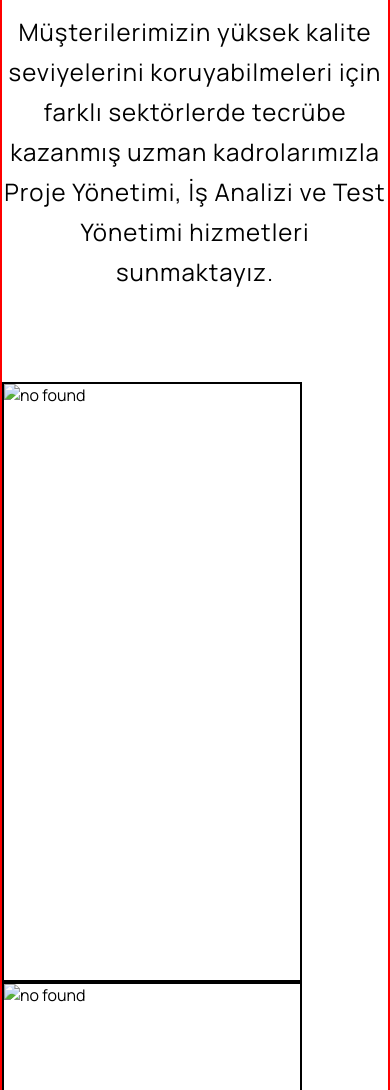
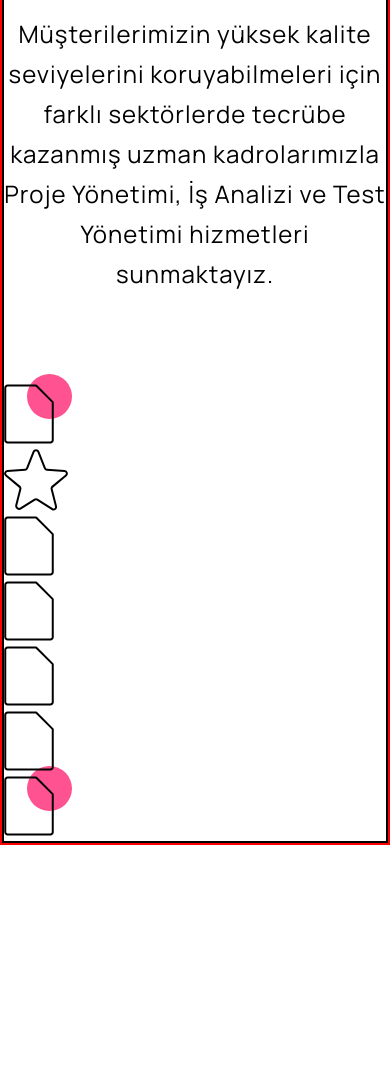
Before and after one commit to AbdullajonovAzizjon/projects, a plain HTML site: page index.html in a window 390 px wide. Shown: the part 118-1208 px from the top of the page. After the commit the page ends 963 px from the top, so only its background shows below. Drawn offline with Linux system fonts and the light colour scheme.

Commit message:
responsive web-page

```diff
--- a/css/style.css
+++ b/css/style.css
@@ -19,22 +19,20 @@ body{
     max-width: 1153px;
     width: 100%;
     margin: 0 auto;
+    border: 2px solid black;
 }
 
-.container .diagrams__wrapper{
-    max-width: 1153px;
-    width: 100%;
-    margin: 0 auto;
+.container .diagramsWrap .diagram1 .img__wrap{
+    position: relative;
 }
 
-.container .diagrams__wrapper .all__diagrams{
-    display: flex;
-    align-items: center;
-    flex-wrap: wrap;
+.container .diagramsWrap .diagram1 .img__wrap .pink__circle{
+    width: 45px;
+    height: 45px;
+    background-color: #FF5391;
+    border-radius: 50%;
+    position: absolute;
+    top: -10px;
+    left: 23px;
+    z-index: -1;
 }
-
-.container .diagrams__wrapper .all__diagrams .diagrams{
-    width: 300px;
-    height: 600px;
-    border: 2px solid black;
-}
--- a/index.html
+++ b/index.html
@@ -14,55 +14,47 @@
                 <h1 style="text-align: center; font-weight: 800; font-size: 36px;">Kalite ve Süreç Yönetimi</h1>
             <p style="font-weight: 400; font-size: 24px; text-align: center;
             line-height: 40px; letter-spacing: 1px; margin: 30px 0 90px 0;">Müşterilerimizin yüksek kalite seviyelerini koruyabilmeleri için farklı sektörlerde tecrübe kazanmış uzman kadrolarımızla Proje Yönetimi, İş Analizi ve Test Yönetimi hizmetleri sunmaktayız.</p>
-            </div>
-            <div class="diagrams__wrapper">
-                <div class="all__diagrams">
-                    <div class="diagrams">
+            <div class="diagramsWrap">
+                <div class="diagram1">
                     <div class="img__wrap">
-                            <img src="" alt="no found">
-                            <div class="__circle"></div>
-                            <p style="font-weight: 800; font-size: 24px; text-align: center;"></p>
-                            <p style="font-weight: 400; font-size: 18px; line-height: 28px; letter-spacing: 1px; text-align: center;"></p>
+                        <img src="./assets/icons/document.svg" alt="no found document">
+                        <div class="pink__circle"></div>
                     </div>
                 </div>
-                    <div class="diagrams">
+                <div class="diagram2">
                     <div class="img__wrap">
-                            <img src="" alt="no found">
-                            <div class="__circle"></div>
-                            <p style="font-weight: 800; font-size: 24px; text-align: center;"></p>
-                            <p style="font-weight: 400; font-size: 18px; line-height: 28px; letter-spacing: 1px; text-align: center;"></p>
+                        <img src="./assets/icons/star.svg" alt="no found star">
+                        <div class="pink__circle"></div>
                     </div>
                 </div>
-                    <div class="diagrams">
+                <div class="diagram3">
                     <div class="img__wrap">
-                            <img src="" alt="no found">
-                            <div class="__circle"></div>
-                            <p style="font-weight: 800; font-size: 24px; text-align: center;"></p>
-                            <p style="font-weight: 400; font-size: 18px; line-height: 28px; letter-spacing: 1px; text-align: center;"></p>
+                        <img src="./assets/icons/document.svg" alt="no found document">
+                        <div class="pink__circle"></div>
                     </div>
                 </div>
-                    <div class="diagrams">
+                <div class="diagram4">
                     <div class="img__wrap">
-                            <img src="" alt="no found">
-                            <div class="__circle"></div>
-                            <p style="font-weight: 800; font-size: 24px; text-align: center;"></p>
-                            <p style="font-weight: 400; font-size: 18px; line-height: 28px; letter-spacing: 1px; text-align: center;"></p>
+                        <img src="./assets/icons/document.svg" alt="no found document">
+                        <div class="pink__circle"></div>
                     </div>
                 </div>
-                    <div class="diagrams">
+                <div class="diagram5">
                     <div class="img__wrap">
-                            <img src="" alt="no found">
-                            <div class="__circle"></div>
-                            <p style="font-weight: 800; font-size: 24px; text-align: center;"></p>
-                            <p style="font-weight: 400; font-size: 18px; line-height: 28px; letter-spacing: 1px; text-align: center;"></p>
+                        <img src="./assets/icons/document.svg" alt="no found document">
+                        <div class="pink__circle"></div>
                     </div>
                 </div>
-                    <div class="diagrams">
+                <div class="diagram6">
                     <div class="img__wrap">
-                            <img src="" alt="no found">
-                            <div class="__circle"></div>
-                            <p style="font-weight: 800; font-size: 24px; text-align: center;"></p>
-                            <p style="font-weight: 400; font-size: 18px; line-height: 28px; letter-spacing: 1px; text-align: center;"></p>
+                        <img src="./assets/icons/document.svg" alt="no found document">
+                        <div class="pink__circle"></div>
+                    </div>
+                </div>
+                <div class="diagram1">
+                    <div class="img__wrap">
+                        <img src="./assets/icons/document.svg" alt="no found document">
+                        <div class="pink__circle"></div>
                     </div>
                 </div>
             </div>
```
Lines whose indentation alone changed are shown as unchanged.
